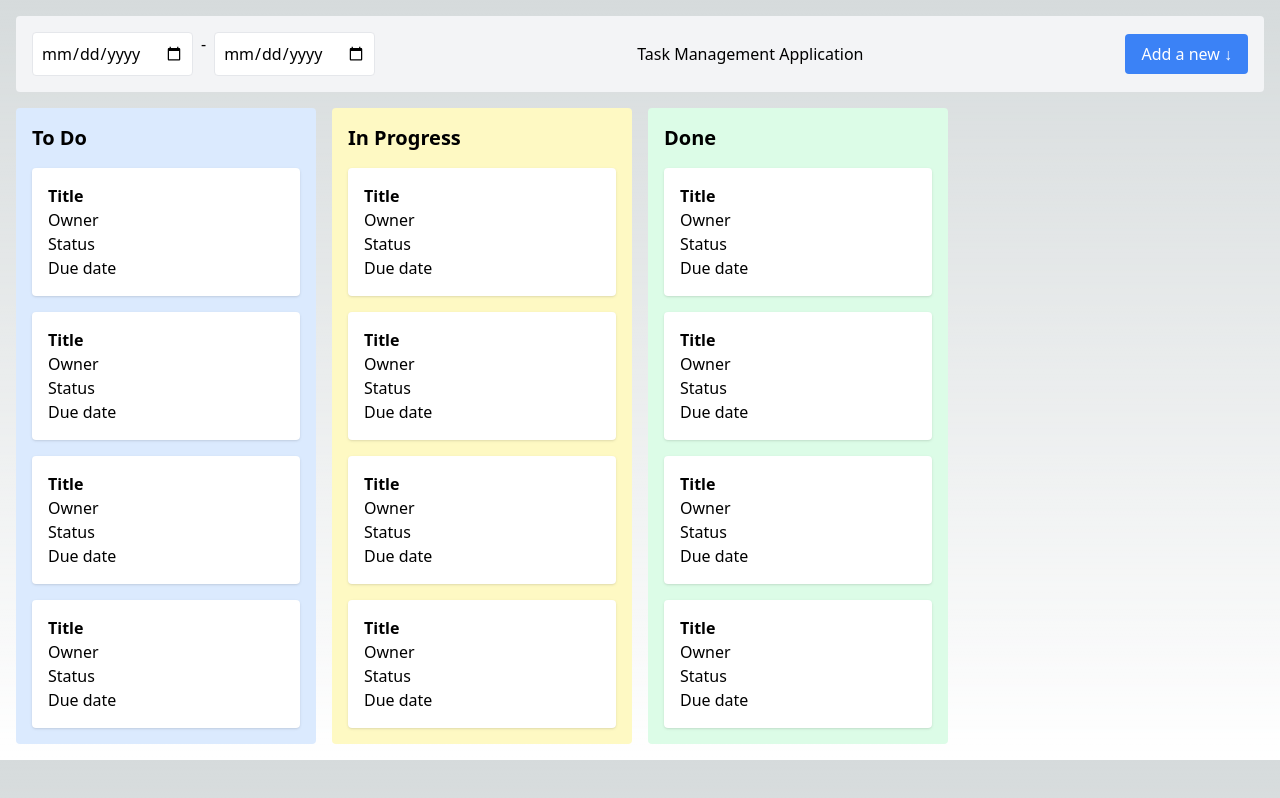
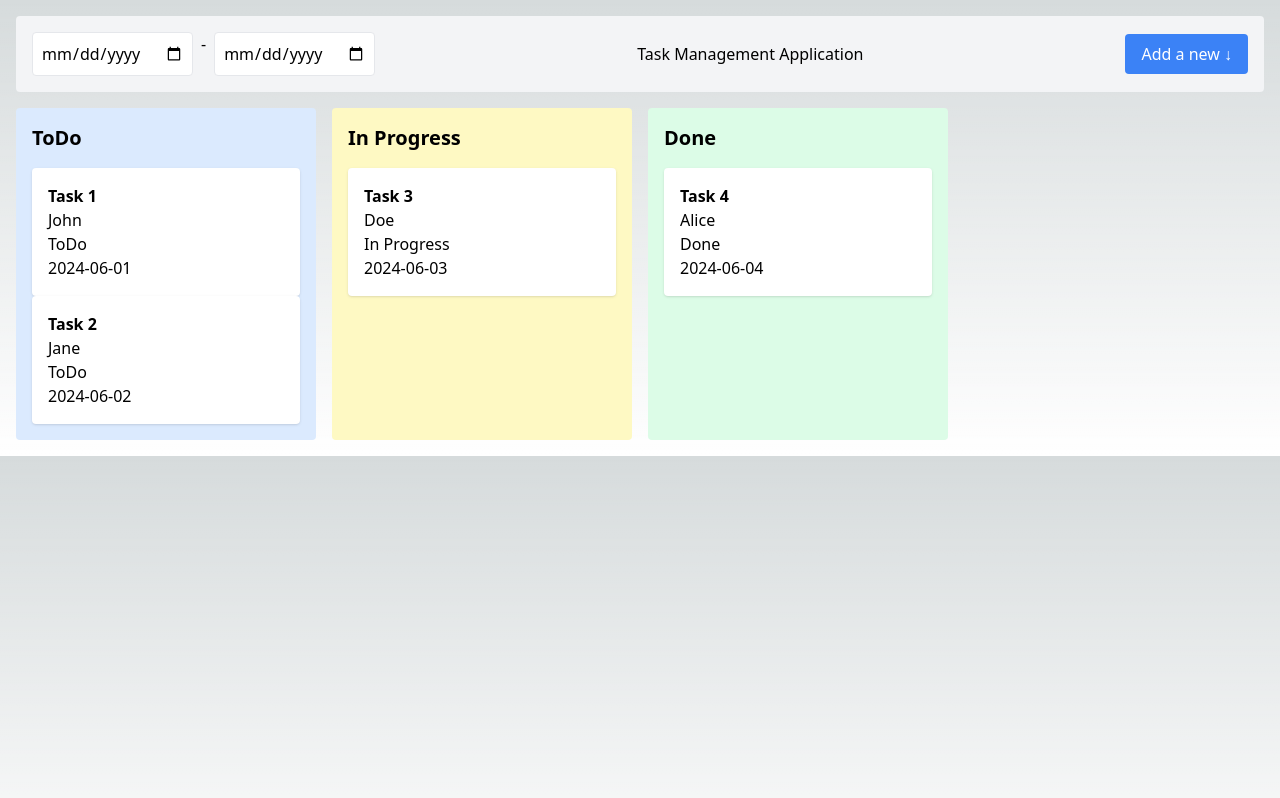
Before and after one commit to ClovisIRex/task-manager, a Next.js app: page / in a window 1280 px wide. Built offline with nearby package versions, Linux system fonts and the light colour scheme.

Commit message:
wip cards

```diff
--- a/components/Kanban/KanbanBoard.jsx
+++ b/components/Kanban/KanbanBoard.jsx
@@ -1,32 +1,55 @@
 import React, { useState } from 'react';
 import Header from './Header';
 import KanbanColumn from './KanbanColumn';
-import {DragDropContext} from "react-beautiful-dnd"
-
+import { DragDropContext } from 'react-beautiful-dnd';
 
 const KanbanBoard = () => {
+  const getTasksByStatus = (status, tasks) => {
+    return Object.values(tasks).filter(task => task.status === status);
+  };
 
-  const [completed, setCompleted] = useState([])
-  const [incomplete, setInComplete] = useState([])
+  const tasks = {
+    'task-1': { id: 'task-1', title: 'Task 1', owner: 'John', status: 'ToDo', dueDate: '2024-06-01' },
+    'task-2': { id: 'task-2', title: 'Task 2', owner: 'Jane', status: 'ToDo', dueDate: '2024-06-02' },
+    'task-3': { id: 'task-3', title: 'Task 3', owner: 'Doe', status: 'In Progress', dueDate: '2024-06-03' },
+    'task-4': { id: 'task-4', title: 'Task 4', owner: 'Alice', status: 'Done', dueDate: '2024-06-04' }
+  };
 
-
-
+  const [data, setData] = useState({
+    tasks: tasks,
+    columns: {
+      'ToDo': getTasksByStatus('ToDo', tasks),
+      'In Progress': getTasksByStatus('In Progress', tasks),
+      'Done': getTasksByStatus('Done', tasks)
+    },
+    colors: {
+      'ToDo': "bg-blue-100",
+      'In Progress': "bg-yellow-100",
+      'Done': "bg-green-100"
+    },
+    ids: {
+      'ToDo': 1,
+      'In Progress': 2,
+      'Done': 3
+    }
+  });
 
   return (
-
     <div className="p-4">
       <Header />
-
       <DragDropContext>
-
         <div className="grid grid-cols-4 gap-4 mt-4">
-          <KanbanColumn title="To Do" color="bg-blue-100" id={"1"} />
-          <KanbanColumn title="In Progress" color="bg-yellow-100" id={"2"}/>
-          <KanbanColumn title="Done" color="bg-green-100" id={"3"}/>
+          {Object.keys(data.columns).map((column) => (
+            <KanbanColumn
+              key={column}
+              title={column}
+              tasks={data.columns[column]}
+              color={data.colors[column]}
+              id={data.ids[column]}
+            />
+          ))}
         </div>
-
       </DragDropContext>
-
     </div>
   );
 };
--- a/components/Kanban/KanbanCard.jsx
+++ b/components/Kanban/KanbanCard.jsx
@@ -1,12 +1,12 @@
 import React from 'react';
 
-const KanbanCard = () => {
+const KanbanCard = ({ task, index }) => {
   return (
     <div className="p-4 bg-white rounded shadow">
-      <h3 className="font-bold">Title</h3>
-      <p>Owner</p>
-      <p>Status</p>
-      <p>Due date</p>
+      <h3 className="font-bold">{task.title}</h3>
+      <p>{task.owner}</p>
+      <p>{task.status}</p>
+      <p>{task.dueDate}</p>
     </div>
   );
 };
--- a/components/Kanban/KanbanColumn.jsx
+++ b/components/Kanban/KanbanColumn.jsx
@@ -13,26 +13,20 @@ const KanbanColumn = ({ title, color, tasks, id }) => {
       <h2 className="text-xl font-bold mb-4">{title}</h2>
       <div className="space-y-4">
 
-        <Droppable droppableId={id}>
-
-          {(provided, snapshot) => {
-            // <TaskList>
-            //   ref={provided.innerRef}
-            //   {...provided.droppableProps}
-            //   isDraggingOver={snapshot.isDraggingOver}
-
-            //   {/**Provide your tasks */}
-            //   {provided.placeholder}
-            // </TaskList>
-          }
-
-          }
-
+      <Droppable droppableId={id}>
+                {(provided, snapshot) => (
+                    <TaskList
+                        ref={provided.innerRef}
+                        {...provided.droppableProps}
+                        isDraggingOver={snapshot.isDraggingOver}
+                    >
+                        {tasks.map((task, index) => (
+                            <KanbanCard key={index} index={index} task={task} />
+                        ))}
+                        {provided.placeholder}
+                    </TaskList>
+                )}
         </Droppable>
-        <KanbanCard />
-        <KanbanCard />
-        <KanbanCard />
-        <KanbanCard />
       </div>
     </div>
   );
```
Also changed, not shown: mock/mockTasks.js (added, +9 -0 lines), components/Task/Task.jsx (deleted).
